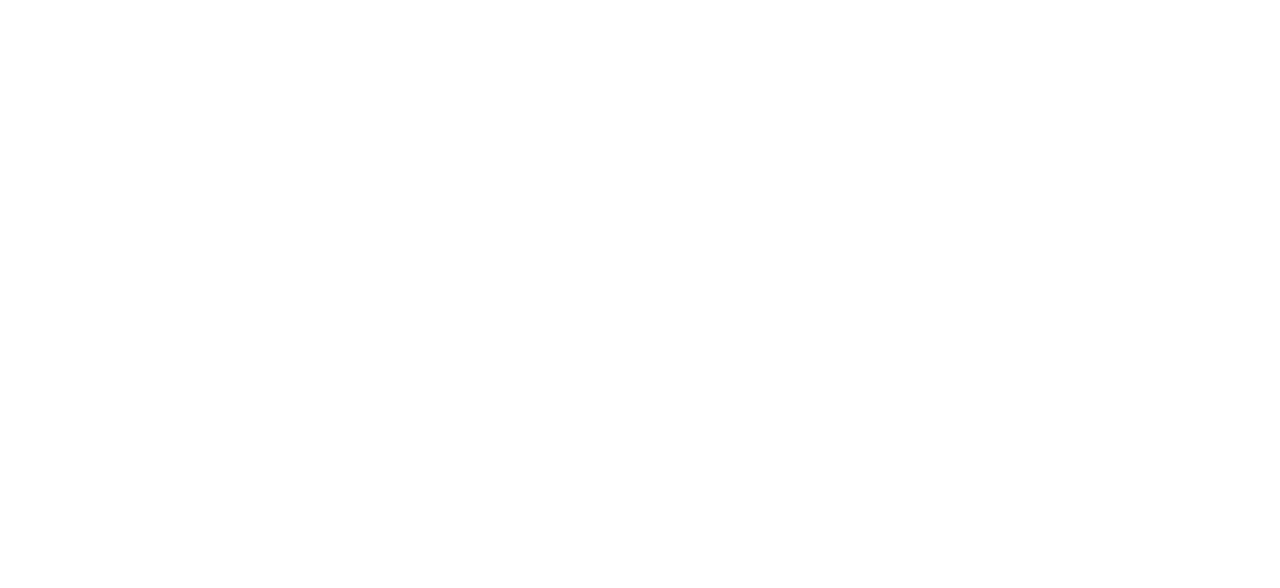
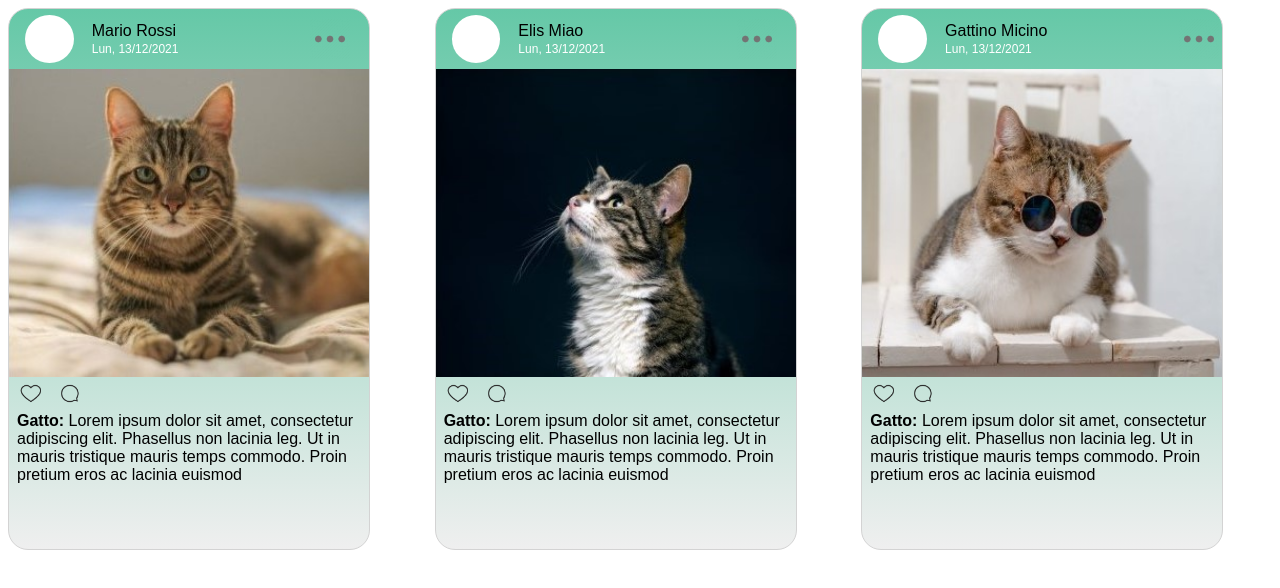
Before and after one commit to gabrielkryemadhi/css_exercises, a plain HTML site: page Media Queries/index.html in a window 1280 px wide. Drawn offline with Linux system fonts and the light colour scheme.

Commit message:
Media quieries done

```diff
--- a/Media Queries/index.html
+++ b/Media Queries/index.html
@@ -5,8 +5,76 @@
     <meta http-equiv="X-UA-Compatible" content="IE=edge">
     <meta name="viewport" content="width=device-width, initial-scale=1.0">
     <title>Document</title>
+    <link rel="stylesheet" href="style.css">
 </head>
 <body>
+   <div class="container">
+
+    <div class="card">
+
+      <div class="header">
+        <img class="profile" src="assets/profile.JPG">
+        <div class="main_info">
+         <p class="name">Mario Rossi</p>
+         <p class="date">Lun, 13/12/2021</p>
+        </div>
+        <img class="more" src="assets/more.png">
+      </div>
+
+      <img class="gatto" src="assets/Gatto1.jpg">
+
+      <img class="like" src="assets/like.png">
+
+      <p class="p1"><b>Gatto:</b> Lorem ipsum dolor sit amet, consectetur
+        adipiscing elit. Phasellus non lacinia leg.
+        Ut in mauris tristique mauris temps commodo.
+        Proin pretium eros ac lacinia euismod</p>
+
+    </div>
+
+    <div class="card">
+
+        <div class="header">
+          <img class="profile" src="assets/profile.JPG">
+          <div class="main_info">
+           <p class="name">Elis Miao</p>
+           <p class="date">Lun, 13/12/2021</p>
+          </div>
+          <img class="more" src="assets/more.png">
+        </div>
+
+        <img class="gatto" src="assets/Gatto2.jpg">
+
+        <img class="like" src="assets/like.png">
+
+        <p class="p1"><b>Gatto:</b> Lorem ipsum dolor sit amet, consectetur
+          adipiscing elit. Phasellus non lacinia leg.
+          Ut in mauris tristique mauris temps commodo.
+          Proin pretium eros ac lacinia euismod</p>
+
+      </div>
+      <div class="card">
+
+        <div class="header">
+          <img class="profile" src="assets/profile.JPG">
+          <div class="main_info">
+           <p class="name">Gattino Micino</p>
+           <p class="date">Lun, 13/12/2021</p>
+          </div>
+          <img class="more" src="assets/more.png">
+        </div>
+
+        <img class="gatto" src="assets/gatto3.jpg">
+
+        <img class="like" src="assets/like.png">
+
+        <p class="p1"><b>Gatto:</b> Lorem ipsum dolor sit amet, consectetur
+          adipiscing elit. Phasellus non lacinia leg.
+          Ut in mauris tristique mauris temps commodo.
+          Proin pretium eros ac lacinia euismod</p>
+
+      </div>
+   </div>
 
 </body>
 </html>
--- a/Media Queries/style.css
+++ b/Media Queries/style.css
@@ -0,0 +1,85 @@
+*{
+    font-family: sans-serif;
+}
+
+.container{
+width: 100%;
+display: grid;
+grid-column-gap: 1rem;
+grid-template-columns: 1fr 1fr 1fr;
+}
+
+.card{
+    aspect-ratio: 3/4.5;
+    border: solid 1px lightgrey;
+    border-radius: 20px;
+    width: 360px;
+    background-image: linear-gradient(rgb(101, 200, 167), rgb(239, 239, 239));
+    display: flex;
+    flex-direction: column;
+    align-items: left;
+    justify-content: left;
+}
+
+.header{
+    flex: 0 0 9%;
+    height: 60px;
+    padding: 0px 0px;
+    margin: 0px 0px;
+    display: flex;
+    align-items: center;
+}
+
+.profile{
+    margin: 1rem;
+    border-radius: 50%;
+    max-height: 80%;
+}
+
+.name{
+    margin:2px 2px;
+}
+
+
+.date{
+    margin:2px 2px;
+    color: white;
+    font-size: 12px;
+}
+
+.more{
+    max-width: 40px;
+    justify-content: flex-end;
+    margin-left: 130px;
+}
+
+.gatto{
+    width: 360px;
+    flex: 0 0 57%
+}
+
+.like{
+    max-width: 80px;
+    margin: 2px 2px;
+}
+
+.p1{
+   margin-top: 2px;
+   margin-left: 8px;
+}
+
+/*Responsive rules*/
+
+@media screen and (max-width: 375px) {
+
+    .container{
+      grid-template-columns: 1fr;
+    }
+}
+@media screen and (max-width: 768px) {
+
+    .container{
+        grid-template-columns: 1fr 1fr;
+      }
+
+    }
```
Also changed, not shown: Media Queries/assets/Gatto1.jpg (added), Media Queries/assets/Gatto2.jpg (added), Media Queries/assets/Trello.JPG (added), Media Queries/assets/gatto3.jpg (added), Media Queries/assets/like.png (added), Media Queries/assets/more.png (added), Media Queries/assets/profile.JPG (added), Media Queries/assets/—Pngtree—instagram social media icon user_5344724.png (added).
